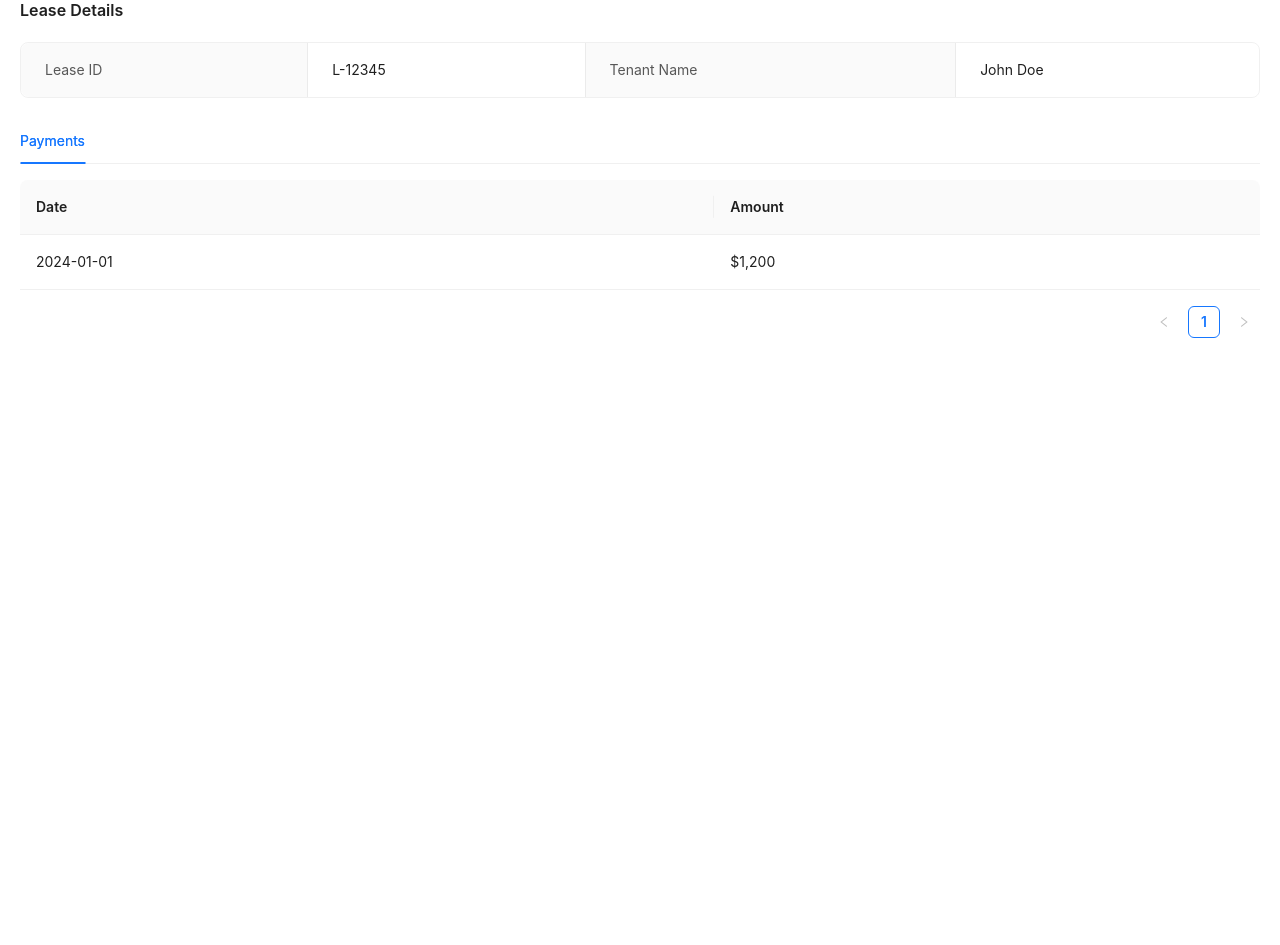
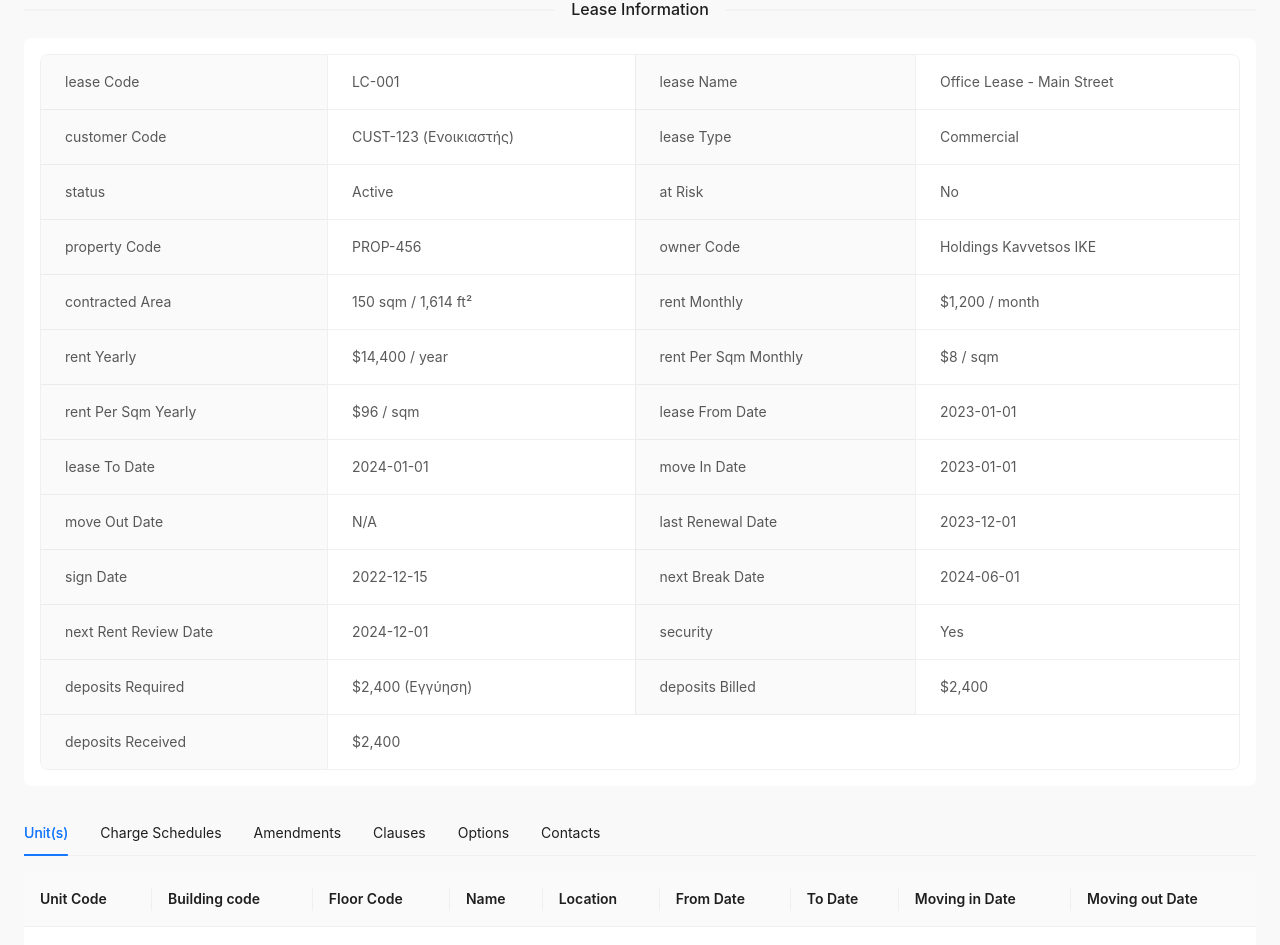
Before and after one commit to GiannisKav7/pms-frontend, a React (Create React App) app in the folder pms/: page /lease/1 in a window 1280 px wide. Shown: the part 75-1020 px from the top of the page. Before the commit the page ends 800 px from the top, so only its background shows below. Built offline with nearby package versions, Linux system fonts and the light colour scheme.

Commit message:
Lease Page

```diff
--- a/pms/package.json
+++ b/pms/package.json
@@ -5,8 +5,9 @@
   "dependencies": {
     "antd": "^5.22.6",
     "cra-template": "1.2.0",
-    "react": "^19.0.0",
-    "react-dom": "^19.0.0",
+    "react": "^18.3.1",
+    "react-dom": "^18.3.1",
+    "react-router-dom": "^6.28.1",
     "react-scripts": "5.0.1",
     "web-vitals": "^4.2.4"
   },
--- a/pms/src/App.js
+++ b/pms/src/App.js
@@ -1,4 +1,3 @@
-import logo from './logo.svg';
 import './App.css';
 import 'antd/dist/reset.css';
 import AppRouter from './routes/AppRouter';
--- a/pms/src/components/Lease/LeaseDetails.js
+++ b/pms/src/components/Lease/LeaseDetails.js
@@ -1,36 +1,193 @@
-import React from 'react';
-import { Descriptions, Tabs, Table } from 'antd';
+import React, { useState } from "react";
+import { Descriptions, Tabs, Table, Button, Input, Form, Divider } from "antd";
 
+const { TabPane } = Tabs;
 
 const LeaseDetails = () => {
-  // Sample data for lease details
-  const leaseDetails = [
-    { key: '1', label: 'Lease ID', children: 'L-12345' },
-    { key: '2', label: 'Tenant Name', children: 'John Doe' },
-  ];
+  const [isEditing, setIsEditing] = useState(false);
+  const [form] = Form.useForm();
 
-  const tableData = [
-    { key: '1', date: '2024-01-01', amount: '$1,200', status: 'Paid' },
-  ];
+  const initialDetails = {
+    leaseCode: "LC-001",
+    leaseName: "Office Lease - Main Street",
+    customerCode: "CUST-123 (Ενοικιαστής)",
+    leaseType: "Commercial",
+    status: "Active",
+    atRisk: "No",
+    propertyCode: "PROP-456",
+    ownerCode: "Holdings Kavvetsos IKE",
+    contractedArea: "150 sqm / 1,614 ft²",
+    rentMonthly: "$1,200 / month",
+    rentYearly: "$14,400 / year",
+    rentPerSqmMonthly: "$8 / sqm",
+    rentPerSqmYearly: "$96 / sqm",
+    leaseFromDate: "2023-01-01",
+    leaseToDate: "2024-01-01",
+    moveInDate: "2023-01-01",
+    moveOutDate: "N/A",
+    lastRenewalDate: "2023-12-01",
+    signDate: "2022-12-15",
+    nextBreakDate: "2024-06-01",
+    nextRentReviewDate: "2024-12-01",
+    security: "Yes",
+    depositsRequired: "$2,400 (Εγγύηση)",
+    depositsBilled: "$2,400",
+    depositsReceived: "$2,400",
+  };
 
-  const columns = [
-    { title: 'Date', dataIndex: 'date', key: 'date' },
-    { title: 'Amount', dataIndex: 'amount', key: 'amount' },
-  ];
+  const [leaseDetails, setLeaseDetails] = useState(initialDetails);
+
+  const handleEditToggle = () => {
+    setIsEditing(!isEditing);
+    if (!isEditing) {
+      form.setFieldsValue(leaseDetails);
+    }
+  };
+
+  const handleSave = () => {
+    form.validateFields().then((values) => {
+      setLeaseDetails(values);
+      setIsEditing(false);
+    });
+  };
+
+  const tabData = {
+    units: [
+      { key: "1", UnitCode: "101", type: "Apartment", size: "120 sqm" },
+      { key: "2", UnitCode: "102", type: "Office", size: "300 sqm" },
+    ],
+    chargeSchedules: [
+      { key: "1", chargeType: "Rent", amount: "$1200", frequency: "Monthly" },
+      { key: "2", chargeType: "Maintenance", amount: "$100", frequency: "Monthly" },
+    ],
+    amendments: [
+      { key: "1", amendment: "Extended Lease", date: "2023-06-01" },
+    ],
+    clauses: [
+      { key: "1", clause: "No pets allowed", description: "Strictly no pets." },
+    ],
+    options: [
+      { key: "1", option: "Renewal", details: "Renewable every 12 months." },
+    ],
+    contacts: [
+      { key: "1", name: "John Doe", role: "Tenant", phone: "123-456-7890" },
+      { key: "2", name: "Jane Smith", role: "Landlord", phone: "987-654-3210" },
+    ],
+  };
+
+  const tabColumns = {
+    units: [
+      { title: "Unit Code", dataIndex: "unitCode", key: "unitCode" },
+      { title: "Building code", dataIndex: "buildingCode", key: "buildingCode" },
+      { title: "Floor Code", dataIndex: "floorCode", key: "floorCode" },
+      { title: "Name", dataIndex: "name", key: "name" },
+      { title: "Location", dataIndex: "location", key: "location" },
+      { title: "From Date", dataIndex: "fromDate", key: "fromDate" },
+      { title: "To Date", dataIndex: "toDate", key: "toDate" },
+      { title: "Moving in Date", dataIndex: "movingInDate", key: "movingInDate" },
+      { title: "Moving out Date", dataIndex: "movingOutDate", key: "movingOutDate" },
+    ],
+    chargeSchedules: [
+      { title: "Charge Type", dataIndex: "chargeType", key: "chargeType" },
+      { title: "Charge Code", dataIndex: "chargeCode", key: "chargeCode" },
+      { title: "From", dataIndex: "from", key: "from" },
+      { title: "To/Inactive", dataIndex: "toInactive", key: "toInactive" },
+      { title: "Amount", dataIndex: "amount", key: "amount" },
+      { title: "Currency", dataIndex: "currency", key: "currency" },
+      { title: "Amount/Contr.Area ($/sqm)", dataIndex: "amountPerContrArea", key: "amountPerContrArea" },
+      { title: "Amount Period", dataIndex: "amountPeriod", key: "amountPeriod" },
+      { title: "Unit(s)", dataIndex: "units", key: "units" },
+      { title: "View", dataIndex: "view", key: "view" },
+
+    ],
+
+    amendments: [
+      { title: "Type", dataIndex: "type", key: "type" },
+      { title: "Status", dataIndex: "status", key: "status" },
+      { title: "Date From", dataIndex: "dateFrom", key: "dateFrom" },
+      { title: "Date To", dataIndex: "dateTo", key: "dateTo" },
+      { title: "Period", dataIndex: "period", key: "period" },
+      { title: "Description (Notes)", dataIndex: "description", key: "description" },
+    ],
+    clauses: [
+      { title: "Name", dataIndex: "name", key: "name" },
+      { title: "Description", dataIndex: "description", key: "description" },
+      { title: "Date", dataIndex: "date", key: "date" },
+      { title: "End Date", dataIndex: "endDate", key: "endDate" },
+      { title: "Reference", dataIndex: "reference", key: "reference" },
+      { title: "Unit(s)", dataIndex: "units", key: "units" },
+
+    ],
+    options: [
+      { title: "Type", dataIndex: "type", key: "type" },
+      { title: "Status", dataIndex: "status", key: "status" },
+      { title: "Expirations Date", dataIndex: "expirationDate", key: "expirationDate" },
+      { title: "Notice Date", dataIndex: "noticeDate", key: "noticeDate" },
+      { title: "Description (Notes)", dataIndex: "description", key: "description" },
+      { title: "Unit(s)", dataIndex: "units", key: "units" },
+      { title: "Area (sqm)", dataIndex: "area", key: "area" },
+    ],
+    contacts: [
+      { title: "Contact Code", dataIndex: "contactCode", key: "contactCode" },
+      { title: "Role", dataIndex: "role", key: "role" },
+      { title: "Primary", dataIndex: "primary", key: "primary" },
+      { title: "Company Name", dataIndex: "companyName", key: "companyName" },
+      { title: "First Name", dataIndex: "firstName", key: "firstName" },
+      { title: "Last Name", dataIndex: "lastName", key: "lastName" },
+      { title: "Phone Number 1", dataIndex: "phoneNumber1", key: "phoneNumber1" },
+      { title: "Phone Number 2", dataIndex: "phoneNumber2", key: "phoneNumber2" },
+      { title: "Email", dataIndex: "email", key: "email" },
+      { title: "Inactive Date", dataIndex: "inactiveDate", key: "inactiveDate" },
+    ],
+  };
 
   return (
-    <div style={{ padding: 20 }}>
-      <Descriptions title="Lease Details" bordered column={2}>
-        {leaseDetails.map((detail) => (
-          <Descriptions.Item key={detail.key} label={detail.label}>
-            {detail.children}
-          </Descriptions.Item>
-        ))}
-      </Descriptions>
-      <Tabs defaultActiveKey="1" style={{ marginTop: 20 }}>
-        <Tabs.TabPane tab="Payments" key="1">
-          <Table dataSource={tableData} columns={columns} />
-        </Tabs.TabPane>
+    <div style={{ padding: 24, background: "#f9f9f9" }}>
+      <div style={{ display: "flex", justifyContent: "space-between", alignItems: "center", marginBottom: "16px" }}>
+        <h2 style={{ margin: 0 }}>Lease Details</h2>
+        <Button type="primary" onClick={isEditing ? handleSave : handleEditToggle}>
+          {isEditing ? "Save" : "Edit"}
+        </Button>
+      </div>
+      <Form form={form} layout="vertical">
+        <Divider>Lease Information</Divider>
+        <Descriptions bordered column={2} style={{ background: "#fff", padding: "16px", borderRadius: "8px" }}>
+          {Object.entries(leaseDetails).map(([key, value]) => (
+            <Descriptions.Item label={key.replace(/([A-Z])/g, " $1")} key={key}>
+              {isEditing ? (
+                <Form.Item
+                  name={key}
+                  noStyle
+                  rules={[{ required: true, message: `${key} is required` }]}
+                >
+                  <Input style={{ margin: "4px 0" }} />
+                </Form.Item>
+              ) : (
+                <span style={{ color: "#595959" }}>{value}</span>
+              )}
+            </Descriptions.Item>
+          ))}
+        </Descriptions>
+      </Form>
+      <Tabs defaultActiveKey="1" style={{ marginTop: 24 }}>
+        <TabPane tab="Unit(s)" key="1">
+          <Table dataSource={tabData.units} columns={tabColumns.units} pagination={false} />
+        </TabPane>
+        <TabPane tab="Charge Schedules" key="2">
+          <Table dataSource={tabData.chargeSchedules} columns={tabColumns.chargeSchedules} pagination={false} />
+        </TabPane>
+        <TabPane tab="Amendments" key="3">
+          <Table dataSource={tabData.amendments} columns={tabColumns.amendments} pagination={false} />
+        </TabPane>
+        <TabPane tab="Clauses" key="4">
+          <Table dataSource={tabData.clauses} columns={tabColumns.clauses} pagination={false} />
+        </TabPane>
+        <TabPane tab="Options" key="5">
+          <Table dataSource={tabData.options} columns={tabColumns.options} pagination={false} />
+        </TabPane>
+        <TabPane tab="Contacts" key="6">
+          <Table dataSource={tabData.contacts} columns={tabColumns.contacts} pagination={false} />
+        </TabPane>
       </Tabs>
     </div>
   );
--- a/pms/src/pages/LeasePage.js
+++ b/pms/src/pages/LeasePage.js
@@ -7,7 +7,6 @@ const LeasePage = () => {
 
   return (
     <div>
-      <h1>Lease Details for {id}</h1>
       <LeaseDetails />
     </div>
   );
```
Also changed, not shown: pms/firebase.json (added), pms/public/index.html (line endings or trailing spaces), 2 other files (tests, documents, lock files or other folders).
